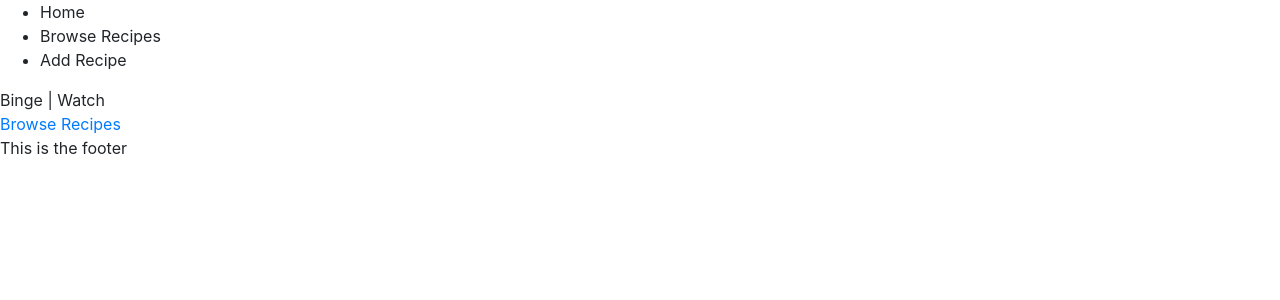
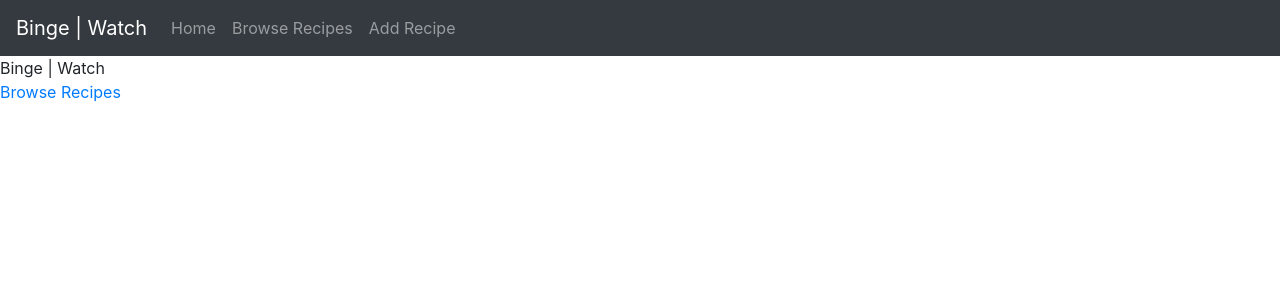
Before and after one commit to TwelvePercentHero/bingewatch, a Flask app: page / in a window 1280 px wide. Shown: the top 300 px of the page. Run offline with Flask 2, Linux system fonts and the light colour scheme; some libraries are stand-ins or nearby versions.

Commit message:
Added navbar styles

```diff
--- a/templates/base.html
+++ b/templates/base.html
@@ -10,20 +10,38 @@
 </head>
 <body>
 
-    <nav>
-        <ul>
-            <li>Home</li>
-            <li>Browse Recipes</li>
-            <li>Add Recipe</li>
-        </ul>
+    <nav class="navbar navbar-expand-lg navbar-dark bg-dark sticky-top">
+        <a class="navbar-brand" href="{{ url_for('home_page') }}">Binge | Watch</a>
+        <button class="navbar-toggler" type="button" data-toggle="collapse" data-target="#navbarToggler" aria-controls="navbarToggler" aria-expanded="false" aria-label="Toggle navigation">
+            <span class="navbar-toggler-icon"></span>
+        </button>
+
+        <div class="collapse navbar-collapse" id="navbarToggler">
+            <ul class="navbar-nav mr-auto mt-2 mt-lg-0">
+                <li class="nav-item">
+                    <a class="nav-link" href="{{ url_for('home_page') }}">Home</a>
+                </li>
+                <li class="nav-item">
+                    <a class="nav-link" href="{{ url_for('get_recipes') }}">Browse Recipes</a>
+                </li>
+                <li class="nav-item">
+                    <a class="nav-link" href="#">Add Recipe</a>
+                </li>
+            </ul>
+        </div>
     </nav>
 
     {% block content %}
     {% endblock %}
 
     <footer>
-        <p>This is the footer</p>
+
+
+
     </footer>
+
+    <script src="https://code.jquery.com/jquery-3.3.1.slim.min.js" integrity="sha384-q8i/X+965DzO0rT7abK41JStQIAqVgRVzpbzo5smXKp4YfRvH+8abtTE1Pi6jizo" crossorigin="anonymous"></script>
+    <script src="https://maxcdn.bootstrapcdn.com/bootstrap/4.0.0/js/bootstrap.min.js" integrity="sha384-JZR6Spejh4U02d8jOt6vLEHfe/JQGiRRSQQxSfFWpi1MquVdAyjUar5+76PVCmYl" crossorigin="anonymous"></script>
 
 </body>
 </html>
```
